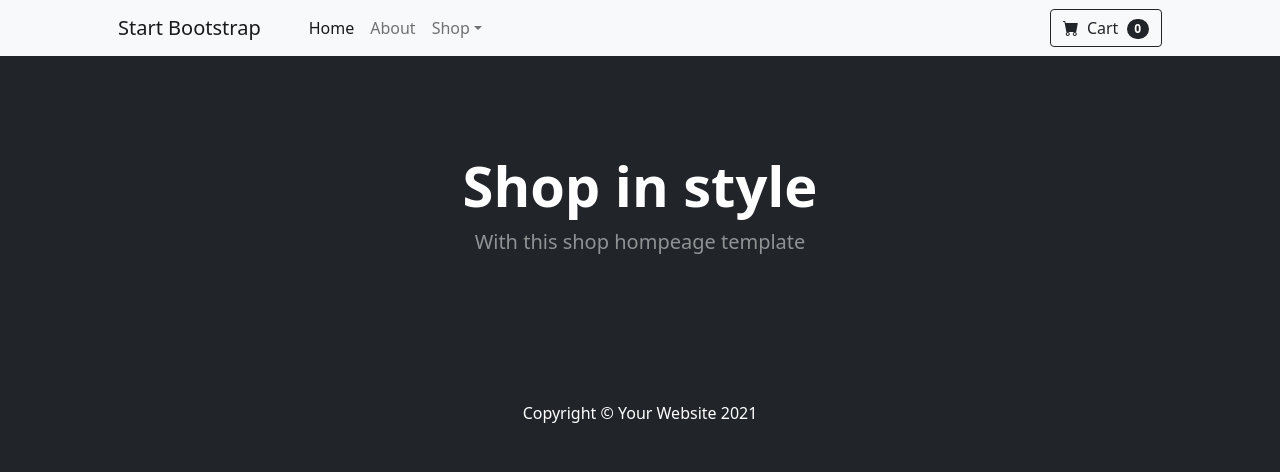
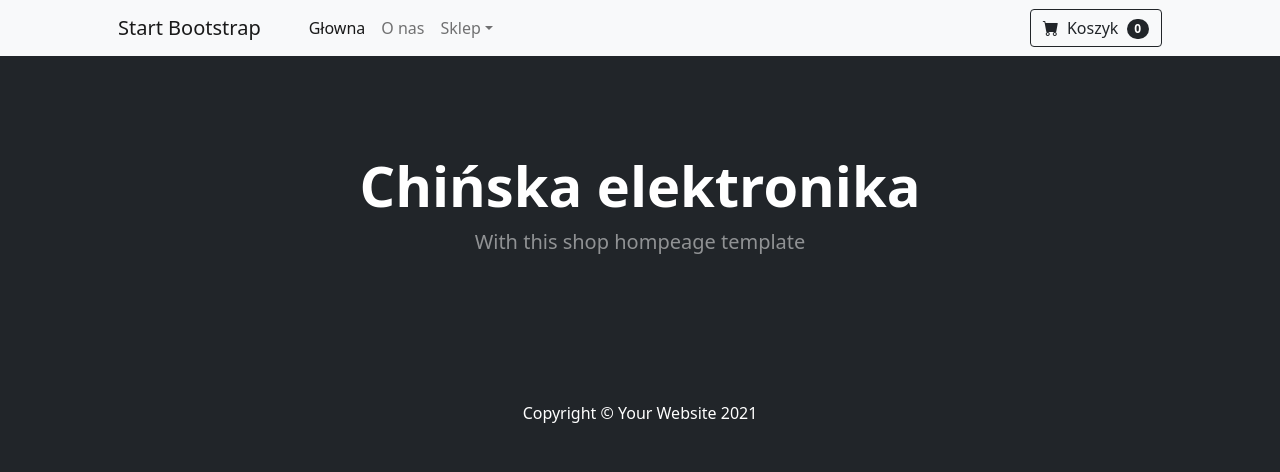
Before and after one commit to malikdamian/shop, a Django app: page / in a window 1280 px wide. Shown: the top 472 px of the page. Run offline with Django 3.2, Linux system fonts and the light colour scheme; some libraries are stand-ins or nearby versions.

Commit message:
add feature url and update name navi

```diff
--- a/shop/name_app/templates/base.html
+++ b/shop/name_app/templates/base.html
@@ -14,6 +14,7 @@
         <link href="https://cdn.jsdelivr.net/npm/bootstrap-icons@1.5.0/font/bootstrap-icons.css" rel="stylesheet" />
         <!-- Core theme CSS (includes Bootstrap)-->
         <link href="{% static 'css/styles.css' %}" rel="stylesheet" />
+
     </head>
         <body>
         <!-- Navigation-->
@@ -23,12 +24,12 @@
                 <button class="navbar-toggler" type="button" data-bs-toggle="collapse" data-bs-target="#navbarSupportedContent" aria-controls="navbarSupportedContent" aria-expanded="false" aria-label="Toggle navigation"><span class="navbar-toggler-icon"></span></button>
                 <div class="collapse navbar-collapse" id="navbarSupportedContent">
                     <ul class="navbar-nav me-auto mb-2 mb-lg-0 ms-lg-4">
-                        <li class="nav-item"><a class="nav-link active" aria-current="page" href="#!">Home</a></li>
-                        <li class="nav-item"><a class="nav-link" href="#!">About</a></li>
+                        <li class="nav-item"><a class="nav-link active" aria-current="page" href="{% url 'name_app:index' %}">Głowna</a></li>
+                        <li class="nav-item"><a class="nav-link" href="#!">O nas</a></li>
                         <li class="nav-item dropdown">
-                            <a class="nav-link dropdown-toggle" id="navbarDropdown" href="#" role="button" data-bs-toggle="dropdown" aria-expanded="false">Shop</a>
+                            <a class="nav-link dropdown-toggle" id="navbarDropdown" href="#" role="button" data-bs-toggle="dropdown" aria-expanded="false">Sklep</a>
                             <ul class="dropdown-menu" aria-labelledby="navbarDropdown">
-                                <li><a class="dropdown-item" href="#!">All Products</a></li>
+                                <li><a class="dropdown-item" href="{% url 'name_app:products' %}">Wszystkie produkty</a></li>
                                 <li><hr class="dropdown-divider" /></li>
                                 <li><a class="dropdown-item" href="#!">Popular Items</a></li>
                                 <li><a class="dropdown-item" href="#!">New Arrivals</a></li>
@@ -38,7 +39,7 @@
                     <form class="d-flex">
                         <button class="btn btn-outline-dark" type="submit">
                             <i class="bi-cart-fill me-1"></i>
-                            Cart
+                            Koszyk
                             <span class="badge bg-dark text-white ms-1 rounded-pill">0</span>
                         </button>
                     </form>
@@ -49,7 +50,7 @@
         <header class="bg-dark py-5">
             <div class="container px-4 px-lg-5 my-5">
                 <div class="text-center text-white">
-                    <h1 class="display-4 fw-bolder">Shop in style</h1>
+                    <h1 class="display-4 fw-bolder">Chińska elektronika</h1>
                     <p class="lead fw-normal text-white-50 mb-0">With this shop hompeage template</p>
                 </div>
             </div>
@@ -65,6 +66,6 @@
         <!-- Bootstrap core JS-->
         <script src="https://cdn.jsdelivr.net/npm/bootstrap@5.1.0/dist/js/bootstrap.bundle.min.js"></script>
         <!-- Core theme JS-->
-        <script src="js/scripts.js"></script>
+<!--        <script src="js/scripts.js"></script>-->
 </body>
 </html>
```
